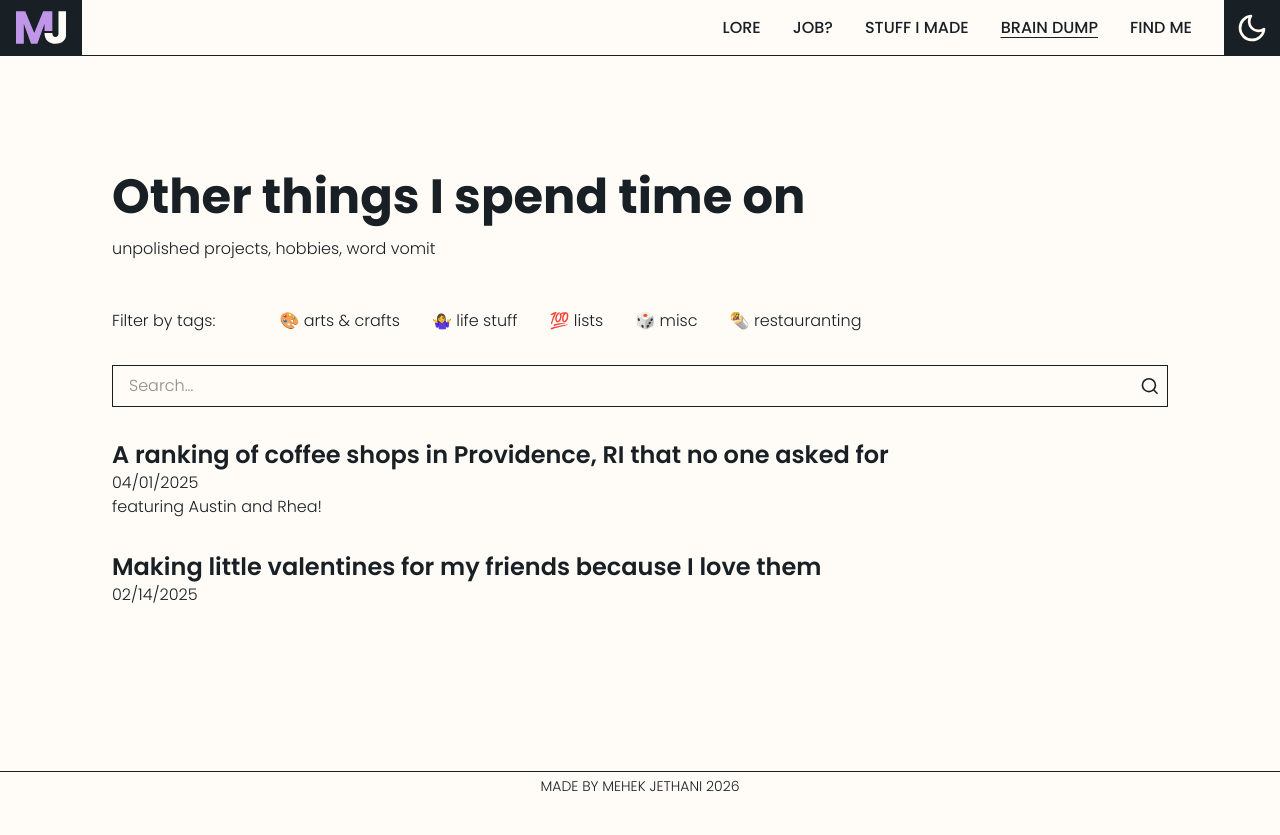
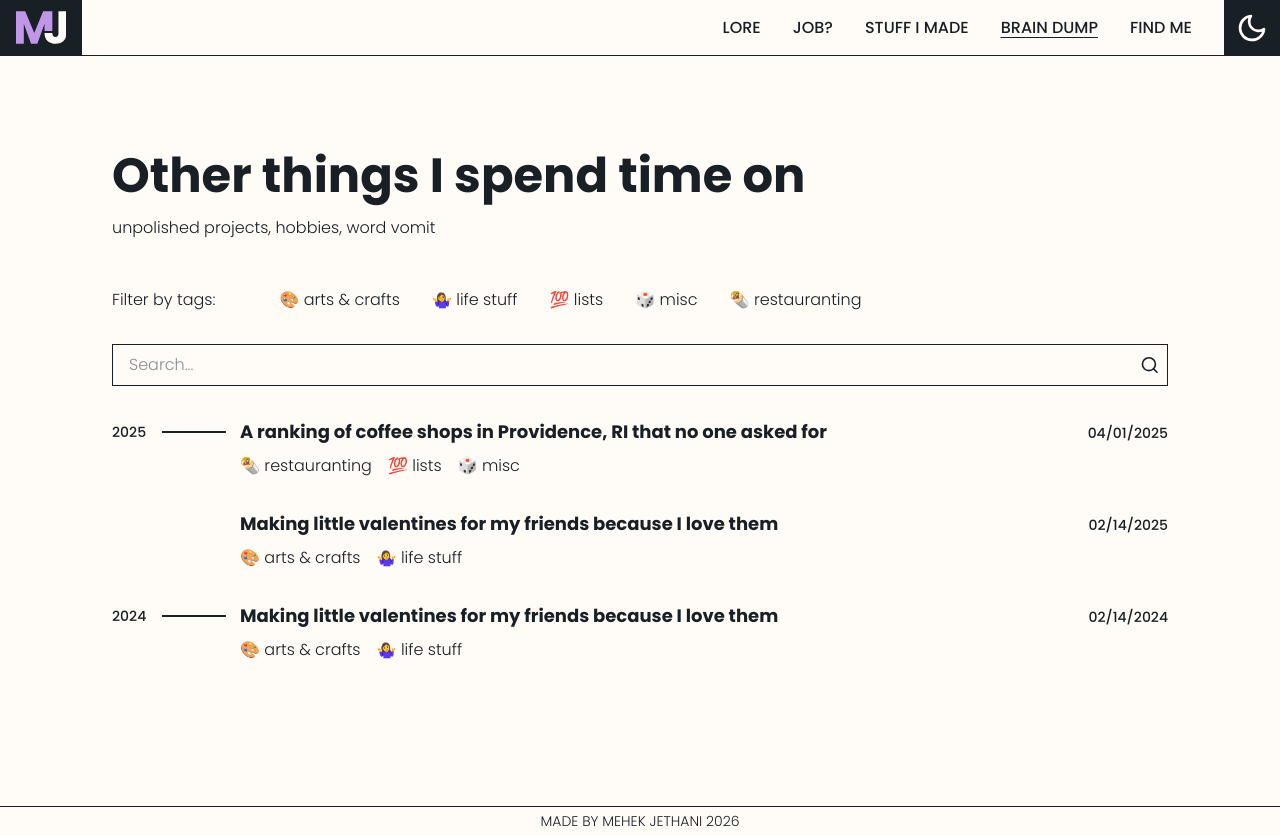
Before and after one commit to mehekj/website_3.0, a Next.js app: page /blog in a window 1280 px wide. Before the commit the page ends 800 px from the top, so only its background shows below. Built offline with nearby package versions, Linux system fonts and the light colour scheme.

Commit message:
blog post styling

```diff
--- a/app/blog/page.tsx
+++ b/app/blog/page.tsx
@@ -6,13 +6,9 @@ import { getAllPosts } from "../utils/blog";
 export default function Blog() {
 	const posts = getAllPosts();
 
-	const tags = [
-		"🌯 restauranting",
-		"💯 lists",
-		"🎲 misc",
-		"🎨 arts & crafts",
-		"🤷‍♀️ life stuff",
-	];
+	const tags = Array.from(
+		new Set(posts.map((posts) => posts.frontmatter.tags).flat()),
+	);
 
 	return (
 		<div className="max-w-6xl m-auto px-12 py-24">
@@ -24,8 +20,8 @@ export default function Blog() {
 					<ul className="flex gap-8">
 						{tags
 							.sort((a, b) => (a.split(" ")[1] > b.split(" ")[1] ? 1 : -1))
-							.map((tag) => (
-								<TagLink key={tag} tag={tag} />
+							.map((tag, i) => (
+								<TagLink key={`${tag}${i}`} tag={tag} />
 							))}
 					</ul>
 				</div>
@@ -33,16 +29,35 @@ export default function Blog() {
 					<SearchBar />
 				</div>
 				<div>
-					{posts.map((post) => (
-						<div key={post.slug} className="my-8">
-							<Link
-								href={`/blog/${post.slug}`}
-								className="text-2xl font-semibold"
-							>
-								{post.frontmatter.title}
-							</Link>
-							<p>{post.frontmatter.date}</p>
-							<p>{post.frontmatter.description}</p>
+					{posts.map((post, i) => (
+						<div
+							key={post.slug}
+							className="relative my-8 flex flex-col gap-2 ml-32"
+						>
+							{(i == 0 ||
+								posts[i - 1].frontmatter.date.split("/")[2] !==
+									post.frontmatter.date.split("/")[2]) && (
+								<div className="absolute flex gap-4 items-center -left-32 top-1 text-sm font-medium">
+									<p>{post.frontmatter.date.split("/")[2]}</p>
+									<div className="-top-8 w-16 h-[2px] bg-black dark:bg-white"></div>
+								</div>
+							)}
+							<div className="flex justify-between items-baseline">
+								<Link
+									href={`/blog/${post.slug}`}
+									className="text-lg font-bold hover:text-main transition duration-200"
+								>
+									{post.frontmatter.title}
+								</Link>
+								<p className="font-medium text-sm">{post.frontmatter.date}</p>
+							</div>
+							<div className="flex gap-4">
+								{post.frontmatter.tags.map((tag: string, j: number) => (
+									<p key={`${tag}${i}${j}`} className="">
+										{tag}
+									</p>
+								))}
+							</div>
 						</div>
 					))}
 				</div>
--- /dev/null
+++ b/content/_blog/valentines-2025.mdx
@@ -0,0 +1,6 @@
+---
+title: Making little valentines for my friends because I love them
+date: 02/14/2024
+tags: [🎨 arts & crafts, 🤷‍♀️ life stuff]
+
+# Hello 2!!
```
